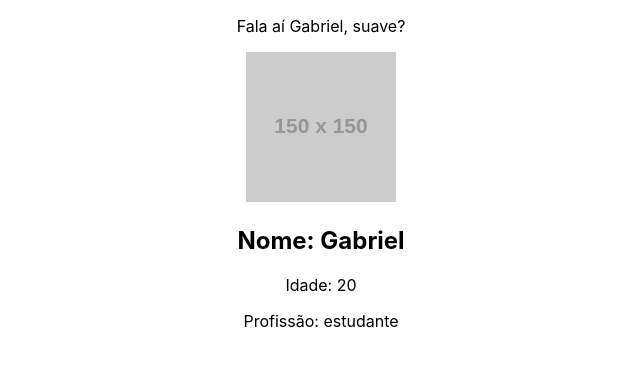
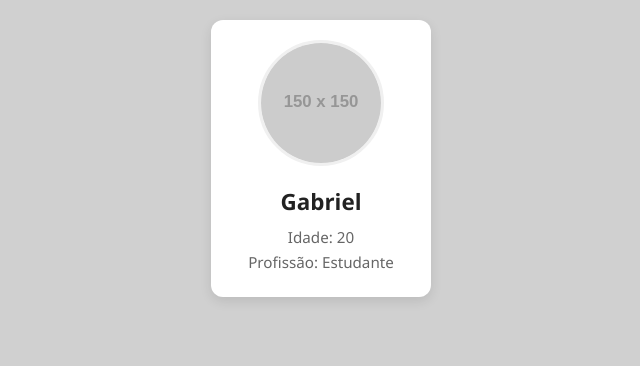
Before and after one commit to bielpeclat/react_curso, a React (Create React App) app in the folder meu-projeto/: page / in a window 1280 px wide. Shown: the top 366 px of the page, without its empty margins (319-959 px from the left). Built offline with nearby package versions, Linux system fonts and the light colour scheme.

Commit message:
Fim da aula 6

```diff
--- a/meu-projeto/src/App.js
+++ b/meu-projeto/src/App.js
@@ -7,8 +7,7 @@ function App() {
 
   return (
     <div className="App">
-      <SayMyName nome="Gabriel"/>
-      <Pessoa nome="Gabriel" idade="20" profissao="estudante" foto="https://placehold.co/150"/>
+      <Pessoa nome="Gabriel" idade="20" profissao="Estudante" foto="https://placehold.co/150"/>
     </div>
   );
 }
--- a/meu-projeto/src/components/Pessoa.js
+++ b/meu-projeto/src/components/Pessoa.js
@@ -1,14 +1,14 @@
+import styles from './Pessoa.module.css';
+
 function Pessoa ({nome, foto, idade, profissao}) {
-
   return (
-    <div>
-      <img src={foto} alt={nome}/>
-      <h2>Nome: {nome}</h2>
-      <p>Idade: {idade}</p>
-      <p>Profissão: {profissao}</p>
+    <div className={styles.card}>
+      <img src={foto} alt={nome} className={styles.imagem} />
+      <h2 className={styles.nome}>{nome}</h2>
+      <p className={styles.info}>Idade: {idade}</p>
+      <p className={styles.info}>Profissão: {profissao}</p>
     </div>
   );
-
 }
 
-export default Pessoa
+export default Pessoa;
--- /dev/null
+++ b/meu-projeto/src/components/Pessoa.module.css
@@ -0,0 +1,36 @@
+.card {
+   background-color: #ffffff;
+   width: 180px;
+   padding: 20px;
+   margin: 20px auto;
+   border-radius: 12px;
+   box-shadow: 0 4px 12px rgba(0, 0, 0, 0.1);
+   text-align: center;
+   font-family: 'Segoe UI', Tahoma, Geneva, Verdana, sans-serif;
+   transition: transform 0.2s ease-in-out;
+}
+
+.card:hover {
+   transform: translateY(-5px);
+}
+
+.imagem {
+   width: 120px;
+   height: 120px;
+   border-radius: 50%;
+   object-fit: cover;
+   margin-bottom: 15px;
+   border: 3px solid #f0f0f0;
+}
+
+.nome {
+   margin: 0 0 10px 0;
+   color: #222;
+   font-size: 1.4rem;
+}
+
+.info {
+   margin: 5px 0;
+   color: #666;
+   font-size: 0.95rem;
+}
--- a/meu-projeto/src/index.css
+++ b/meu-projeto/src/index.css
@@ -1,4 +1,5 @@
 body {
+  background-color: #d0d0d0;
   margin: 0;
   font-family: -apple-system, BlinkMacSystemFont, 'Segoe UI', 'Roboto', 'Oxygen',
     'Ubuntu', 'Cantarell', 'Fira Sans', 'Droid Sans', 'Helvetica Neue',
```
